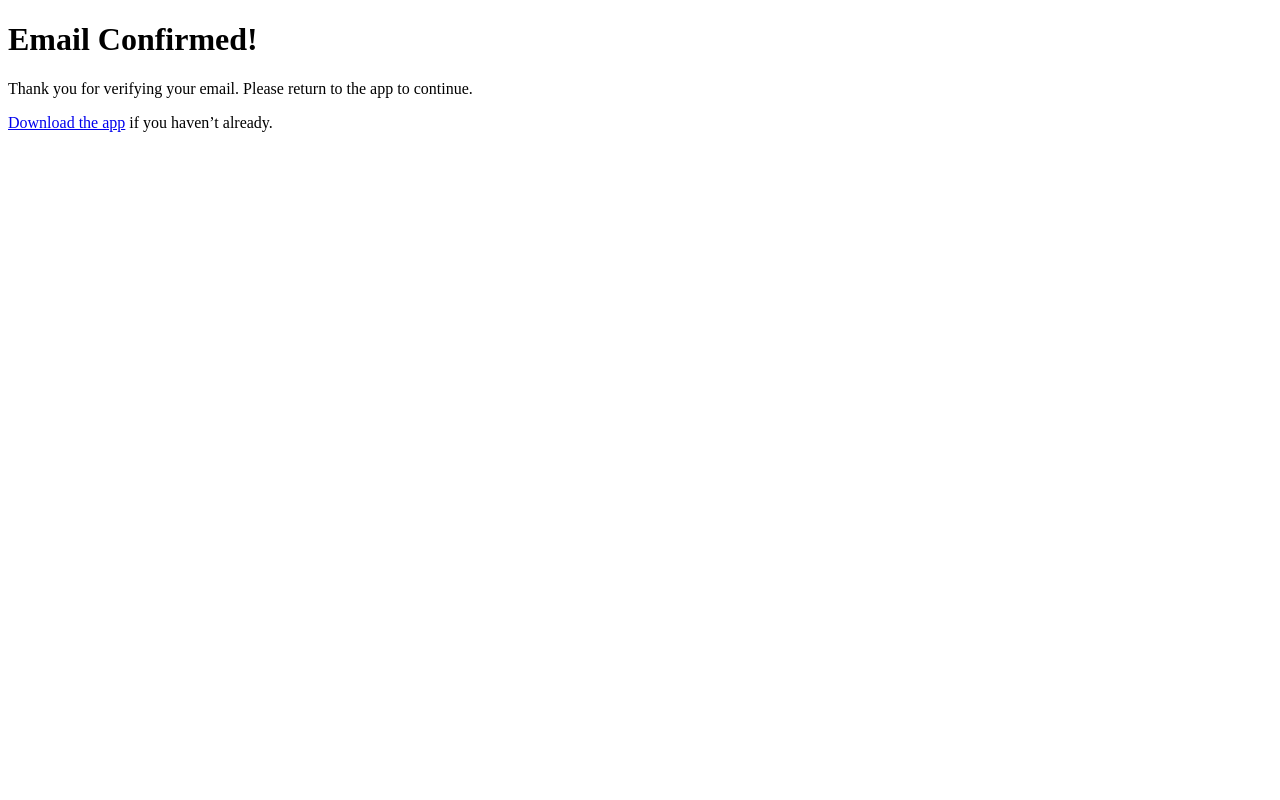
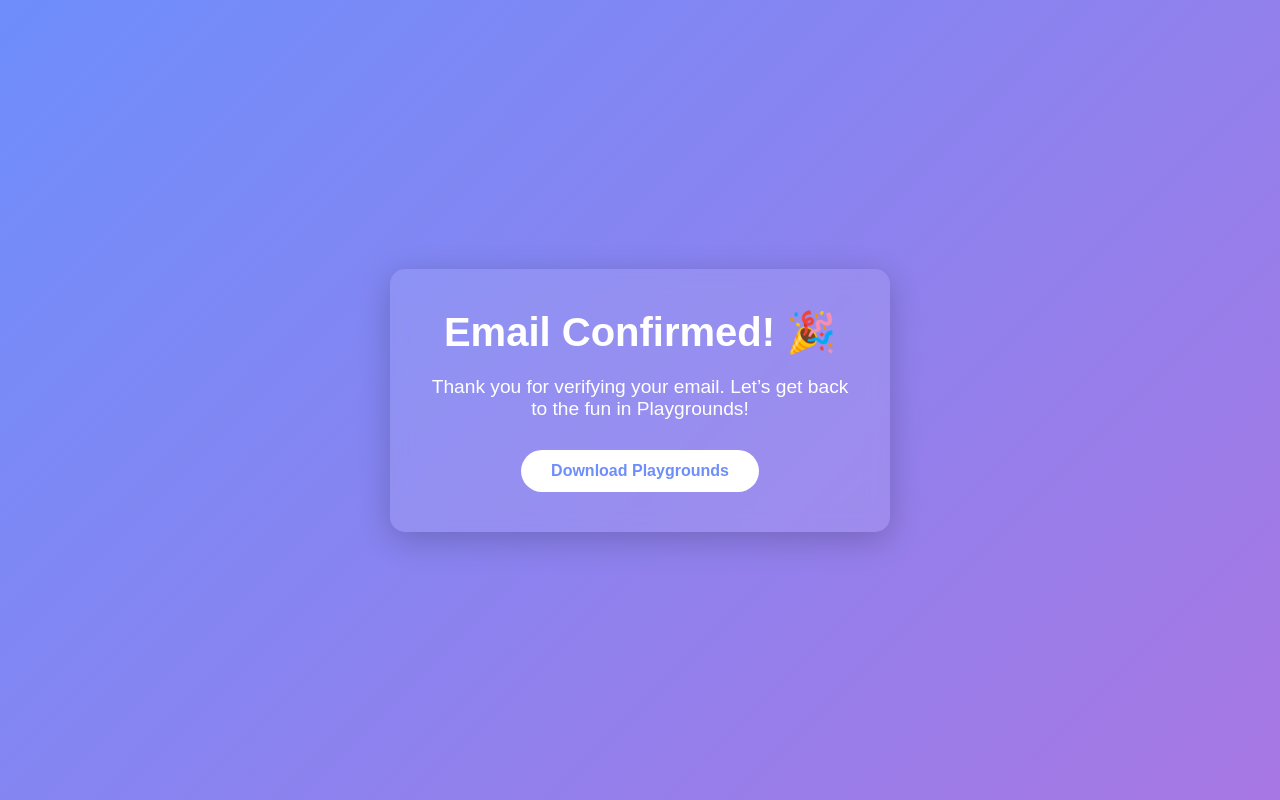
Before and after one commit to playgroundsapp/playgroundsapp.github.io, a plain HTML site: page index.html in a window 1280 px wide. Drawn offline with Linux system fonts and the light colour scheme.

Commit message:
Update index.html

```diff
--- a/index.html
+++ b/index.html
@@ -3,11 +3,120 @@
 <head>
   <meta charset="UTF-8">
   <meta name="viewport" content="width=device-width, initial-scale=1.0">
-  <title>Email Confirmed</title>
+  <title>Email Confirmed - PlaygroundsApp</title>
+  <style>
+    /* Reset and base styles */
+    * {
+      margin: 0;
+      padding: 0;
+      box-sizing: border-box;
+      font-family: 'Arial', sans-serif;
+    }
+
+    body {
+      display: flex;
+      justify-content: center;
+      align-items: center;
+      min-height: 100vh;
+      background: linear-gradient(135deg, #6e8efb, #a777e3);
+      color: #fff;
+      text-align: center;
+      padding: 20px;
+    }
+
+    .container {
+      background: rgba(255, 255, 255, 0.1);
+      backdrop-filter: blur(10px);
+      border-radius: 15px;
+      padding: 40px;
+      box-shadow: 0 8px 32px rgba(0, 0, 0, 0.2);
+      max-width: 500px;
+      width: 100%;
+    }
+
+    h1 {
+      font-size: 2.5em;
+      margin-bottom: 20px;
+      animation: fadeIn 1s ease-in-out;
+    }
+
+    p {
+      font-size: 1.2em;
+      margin-bottom: 30px;
+      animation: fadeIn 1s ease-in-out 0.3s;
+      animation-fill-mode: backwards;
+    }
+
+    .btn {
+      display: inline-block;
+      padding: 12px 30px;
+      background: #fff;
+      color: #6e8efb;
+      text-decoration: none;
+      font-weight: bold;
+      border-radius: 25px;
+      transition: transform 0.3s, box-shadow 0.3s;
+      animation: fadeIn 1s ease-in-out 0.6s;
+      animation-fill-mode: backwards;
+    }
+
+    .btn:hover {
+      transform: translateY(-3px);
+      box-shadow: 0 5px 15px rgba(0, 0, 0, 0.3);
+    }
+
+    /* Fade-in animation */
+    @keyframes fadeIn {
+      from {
+        opacity: 0;
+        transform: translateY(20px);
+      }
+      to {
+        opacity: 1;
+        transform: translateY(0);
+      }
+    }
+
+    /* Responsive design */
+    @media (max-width: 600px) {
+      h1 {
+        font-size: 2em;
+      }
+      p {
+        font-size: 1em;
+      }
+      .container {
+        padding: 20px;
+      }
+    }
+  </style>
 </head>
 <body>
-  <h1>Email Confirmed!</h1>
-  <p>Thank you for verifying your email. Please return to the app to continue.</p>
-  <p><a href="YOUR_APP_STORE_LINK">Download the app</a> if you haven’t already.</p>
+  <div class="container">
+    <h1>Email Confirmed! 🎉</h1>
+    <p>Thank you for verifying your email. Let’s get back to the fun in Playgrounds!</p>
+    <a id="redirectBtn" href="#" class="btn">Open Playgrounds</a>
+  </div>
+
+  <script>
+    // Securely handle the access token and redirect
+    const params = new URLSearchParams(window.location.search);
+    const token = params.get("access_token");
+
+    const redirectBtn = document.getElementById("redirectBtn");
+
+    if (token) {
+      // Set the deep link with the token (replace 'playgroundsapp' with your app's scheme)
+      const deepLink = `playgroundsapp://confirm?access_token=${encodeURIComponent(token)}`;
+      redirectBtn.href = deepLink;
+
+      // Attempt to redirect immediately
+      window.location.href = deepLink;
+    } else {
+      // Fallback if no token is present
+      redirectBtn.href = "YOUR_APP_STORE_LINK"; // Replace with your app store link
+      redirectBtn.textContent = "Download Playgrounds";
+    }
+  </script>
 </body>
 </html>
```
